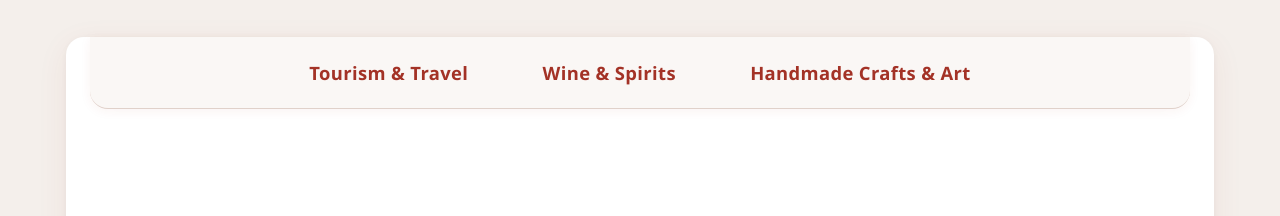
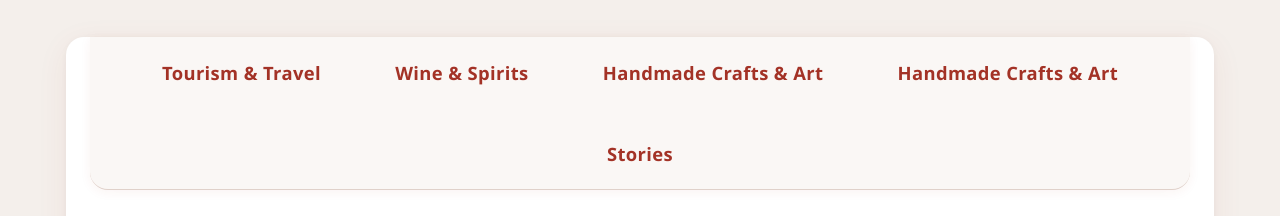
Before and after one commit to catlikesice/InvestInGeorgia, a plain HTML site: page index.html in a window 1280 px wide. Shown: the part 137-353 px from the top of the page. Drawn offline with Linux system fonts and the light colour scheme.

Commit message:
Update index.html

```diff
--- a/index.html
+++ b/index.html
@@ -18,6 +18,8 @@
                 <li><a href="#tourism-travel">Tourism & Travel</a></li>
                 <li><a href="#wine-spirits">Wine & Spirits</a></li>
                 <li><a href="#handmade-crafts">Handmade Crafts & Art</a></li>
+                <li><a href="#locations">Handmade Crafts & Art</a></li>
+                <li><a href="stories">Stories</a></li>
             </ul>
         </nav>
 
```
